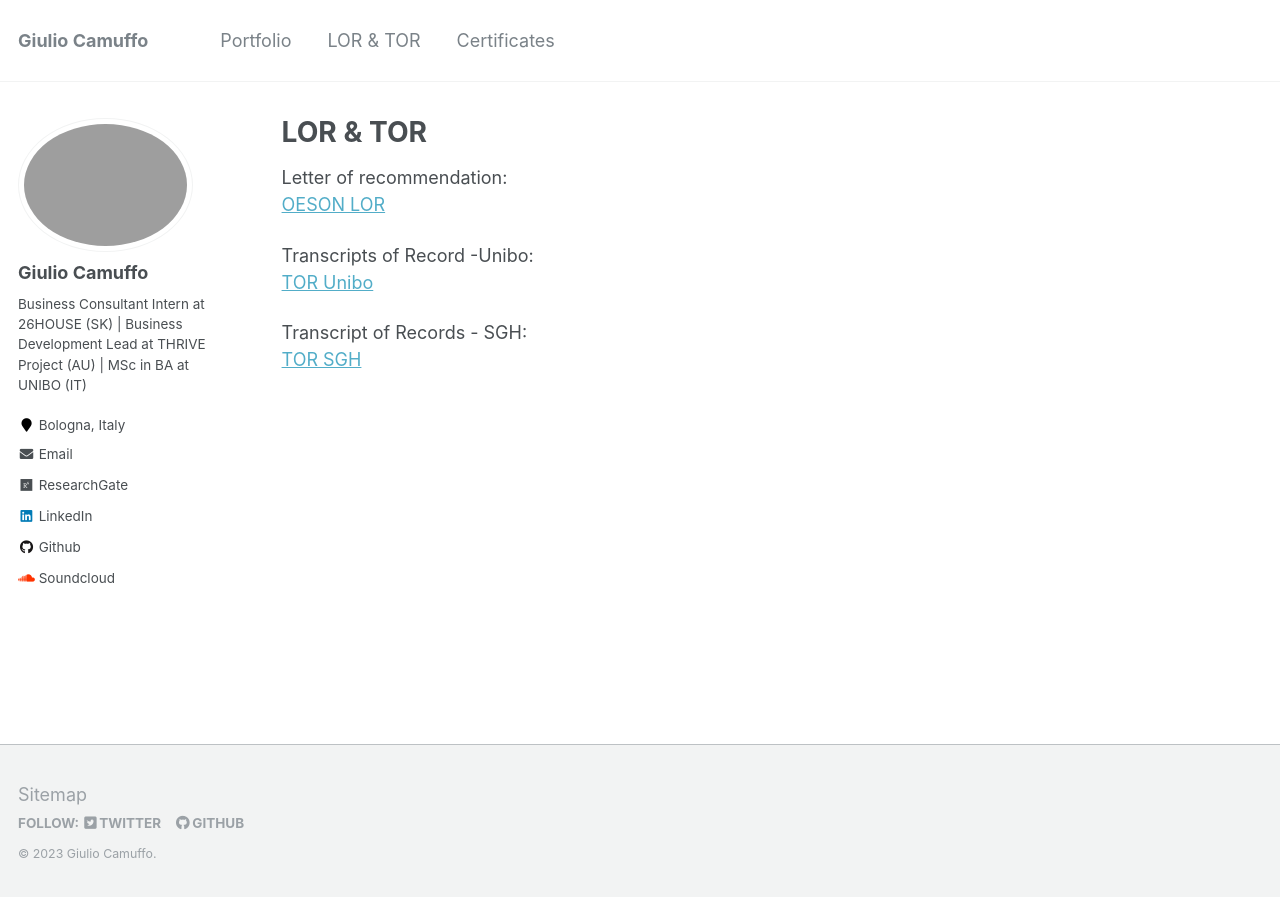
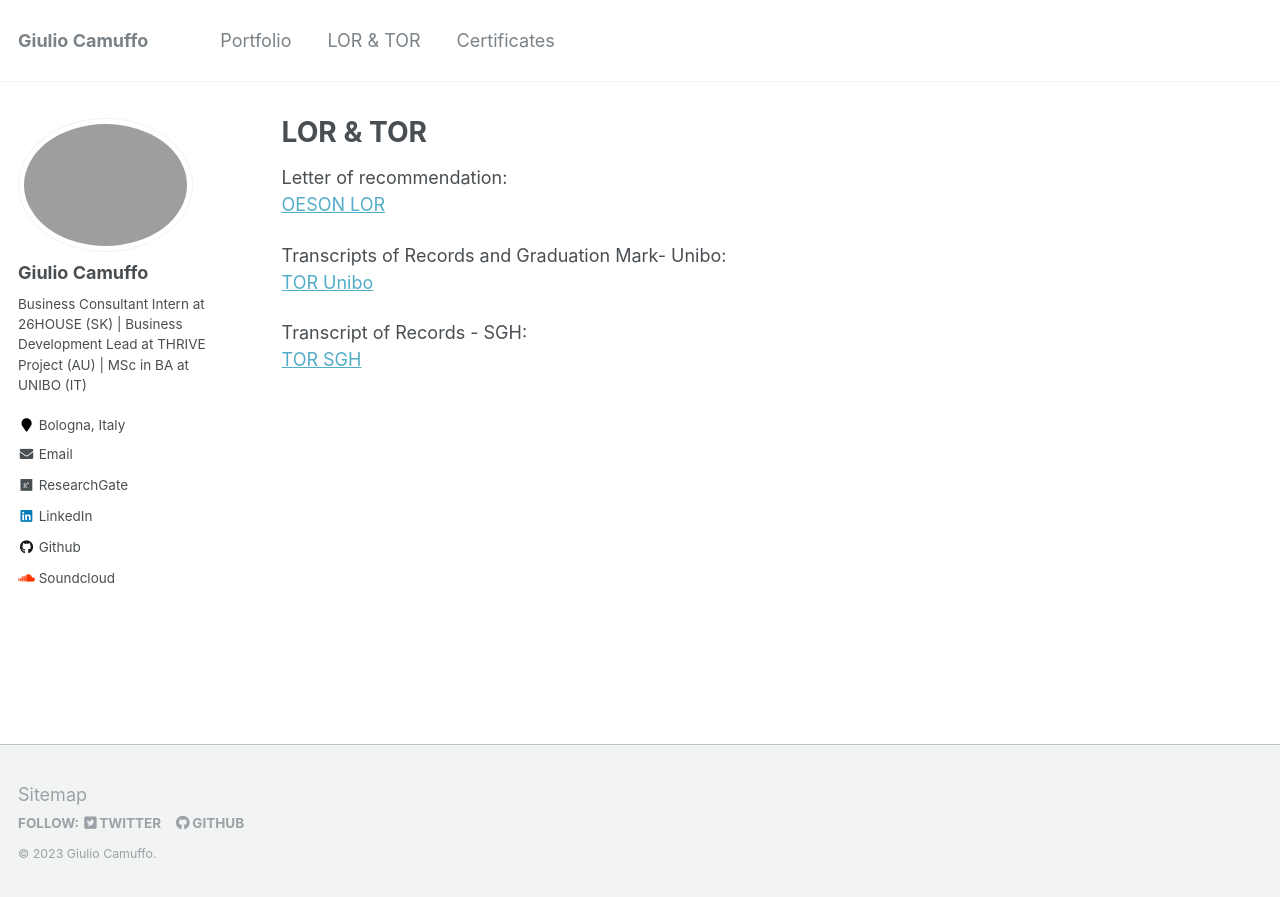
Before and after one commit to giulio-camuffo/giulio-camuffo.github.io, a Jekyll site: the page built from _pages/lor-tor.md, in a window 1280 px wide. Shown: the top 897 px of the page. Built offline with Jekyll 4.4.1, drawn with Linux system fonts in a browser that asks for light colours; nearby versions of some CDN libraries.

Commit message:
Update lor-tor.md

```diff
--- a/_pages/lor-tor.md
+++ b/_pages/lor-tor.md
@@ -8,8 +8,8 @@ author_profile: true
 Letter of recommendation:
 [OESON LOR](/files/GC-OESON-LOR.pdf)
 
-Transcripts of Record -Unibo:
-[TOR Unibo](/files/Final-Transcript-of-Records-Unibo.pdf)
+Transcripts of Records and Graduation Mark- Unibo:
+[TOR Unibo](/files/TOR-with-Graduation-Mark.pdf)
 
 Transcript of Records - SGH:
 [TOR SGH](/files/Final-Transcript-of-Records-SGH.pdf)
```
